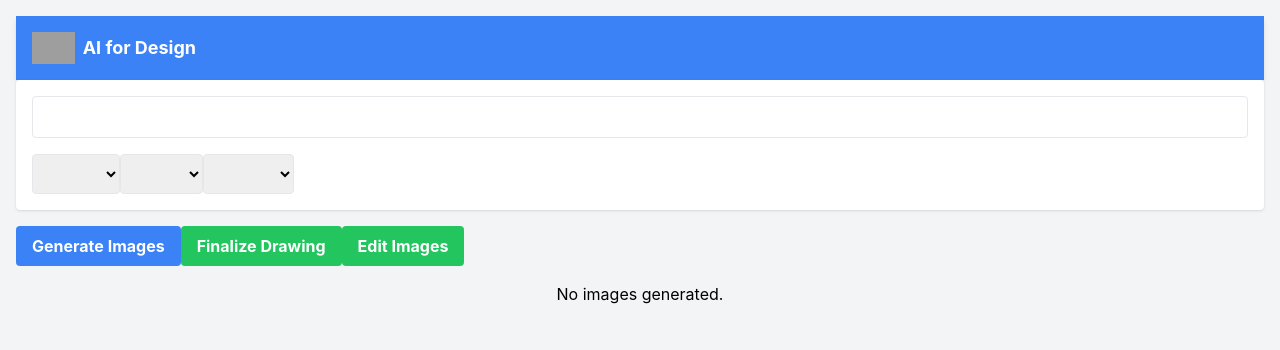
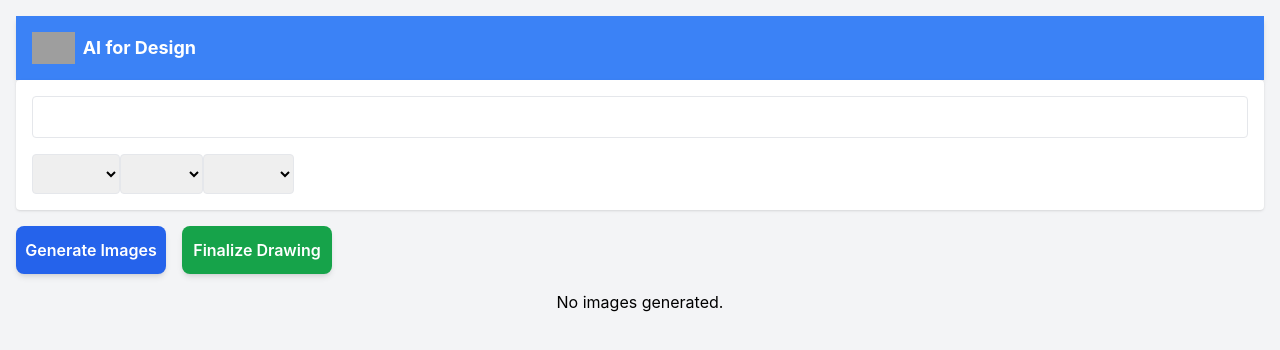
Before and after one commit to OETBoston/ai-for-design, a React (Create React App) app: page / in a window 1280 px wide. Shown: the top 350 px of the page. Built offline with nearby package versions, Linux system fonts and the light colour scheme; grey boxes are pictures that could not be loaded.

Commit message:
improve UI

```diff
--- a/src/ImageEditor.js
+++ b/src/ImageEditor.js
@@ -63,27 +63,27 @@ function ImageEditor() {
     }
   };
 
-  // const handleGenerateImages = async () => {
-  //   setLoading(true);
-  //   const prompt = sentence;
-  //   try {
-  //     const response = await fetch('http://localhost:5000/generate-images', {
-  //       method: 'POST',
-  //       headers: {
-  //         'Content-Type': 'application/json',
-  //       },
-  //       body: JSON.stringify({ prompt, sampleCount: 4}),
-  //     });
+  const handleGenerateImagesDALLE = async () => {
+    setLoading(true);
+    const prompt = sentence;
+    try {
+      const response = await fetch('http://localhost:5000/generate-images', {
+        method: 'POST',
+        headers: {
+          'Content-Type': 'application/json',
+        },
+        body: JSON.stringify({ prompt, sampleCount: 4}),
+      });
 
-  //     const data = await response.json();
-  //     const images = Array.isArray(data.images) ? data.images : [];
-  //     setGeneratedImages(images);
-  //   } catch (error) {
-  //     console.error('Error generating images:', error);
-  //   } finally {
-  //     setLoading(false);
-  //   }
-  // };
+      const data = await response.json();
+      const images = Array.isArray(data.images) ? data.images : [];
+      setGeneratedImages(images);
+    } catch (error) {
+      console.error('Error generating images:', error);
+    } finally {
+      setLoading(false);
+    }
+  };
 
   const handleGenerateImages = async () => {
     setLoading(true);
@@ -176,7 +176,10 @@ function ImageEditor() {
 
         // Create a URL for the image
         const imageUrl = `http://localhost:5000${data.images}`;
+        console.log('Setting generated images:', [imageUrl]);
         setGeneratedImages([imageUrl]);
+        // setImageMask(null);
+        // setPoints([]);
       } else {
         console.error(`Request failed with status code: ${response.status}`);
         const errorText = await response.text();
@@ -184,6 +187,57 @@ function ImageEditor() {
       }
     } catch (error) {
       console.error('Error generating images:', error);
+    } finally {
+      setLoading(false);
+    }
+  };
+
+  const handleImageOperation = async (imageMask = null) => {
+    setLoading(true);
+    const prompt = sentence;
+
+    try {
+      let endpoint, payload;
+      console.log('imageMask:', imageMask, 'Type:', typeof imageMask);
+      if (imageMask && typeof imageMask === 'string') {
+        console.log("editing image")
+        // Image editing
+        endpoint = 'http://localhost:5000/edit-image';
+        payload = { sentence: prompt, selectedImage, mask: imageMask };
+      } else {
+        // Image generation
+        endpoint = 'http://localhost:5000/generate-images-stability';
+        payload = { prompt };
+      }
+
+      const response = await fetch(endpoint, {
+        method: 'POST',
+        headers: {
+          'Content-Type': 'application/json',
+        },
+        body: JSON.stringify(payload),
+      });
+
+      if (response.ok) {
+        const data = await response.json();
+        console.log('Response data:', data);
+
+        // Create a URL for the image
+        const imageUrl = `http://localhost:5000${data.images}?t=${Date.now()}`;
+        setGeneratedImages([imageUrl]);
+
+        if (imageMask) {
+          // Reset mask-related states
+          setImageMask(null);
+          setPoints([]);
+        }
+      } else {
+        console.error(`Request failed with status code: ${response.status}`);
+        const errorText = await response.text();
+        console.error(errorText);
+      }
+    } catch (error) {
+      console.error('Error processing image:', error);
     } finally {
       setLoading(false);
     }
@@ -295,26 +349,51 @@ function ImageEditor() {
         ))}
         </p>
       </div>
+      <div className="flex space-x-4 mb-6">
       <button
-        onClick={handleGenerateImages}
-        className="bg-blue-500 hover:bg-blue-700 text-white font-bold py-2 px-4 rounded mb-4"
+        onClick={() => handleImageOperation(imageMask)}
+        className={`
+          flex items-center justify-center
+          min-w-[150px] h-12
+          bg-blue-600 hover:bg-blue-700
+          text-white font-semibold
+          rounded-lg shadow-md
+          transition duration-300 ease-in-out
+          transform hover:scale-105
+          focus:outline-none focus:ring-2 focus:ring-blue-500 focus:ring-opacity-50
+          ${loading ? 'opacity-50 cursor-not-allowed' : ''}
+        `}
         disabled={loading}
       >
-        {loading ? 'Generating...' : 'Generate Images'}
+        {loading ? (
+          <>
+            <svg className="animate-spin -ml-1 mr-3 h-5 w-5 text-white" xmlns="http://www.w3.org/2000/svg" fill="none" viewBox="0 0 24 24">
+              <circle className="opacity-25" cx="12" cy="12" r="10" stroke="currentColor" strokeWidth="4"></circle>
+              <path className="opacity-75" fill="currentColor" d="M4 12a8 8 0 018-8V0C5.373 0 0 5.373 0 12h4zm2 5.291A7.962 7.962 0 014 12H0c0 3.042 1.135 5.824 3 7.938l3-2.647z"></path>
+            </svg>
+            Generating...
+          </>
+        ) : (
+          'Generate Images'
+        )}
       </button>
+
       <button
         onClick={handleFinalizeDrawing}
-        className="bg-green-500 hover:bg-green-700 text-white font-bold py-2 px-4 rounded mb-4"
+        className={`
+          flex items-center justify-center
+          min-w-[150px] h-12
+          bg-green-600 hover:bg-green-700
+          text-white font-semibold
+          rounded-lg shadow-md
+          transition duration-300 ease-in-out
+          transform hover:scale-105
+          focus:outline-none focus:ring-2 focus:ring-green-500 focus:ring-opacity-50
+        `}
       >
         Finalize Drawing
       </button>
-      <button
-        onClick={() => handleImageEditing(imageMask)}
-        className="bg-green-500 hover:bg-green-700 text-white font-bold py-2 px-4 rounded mb-4"
-        disabled={loading}
-      >
-        {loading ? 'Editing...' : 'Edit Images'}
-      </button>
+    </div>
       <div className="flex justify-center gap-6">
           {generatedImages.length === 0 && <p>No images generated.</p>}
           {generatedImages.map((image, index) => (
```
Also changed, not shown: 2 other files (tests, documents, lock files or other folders).
